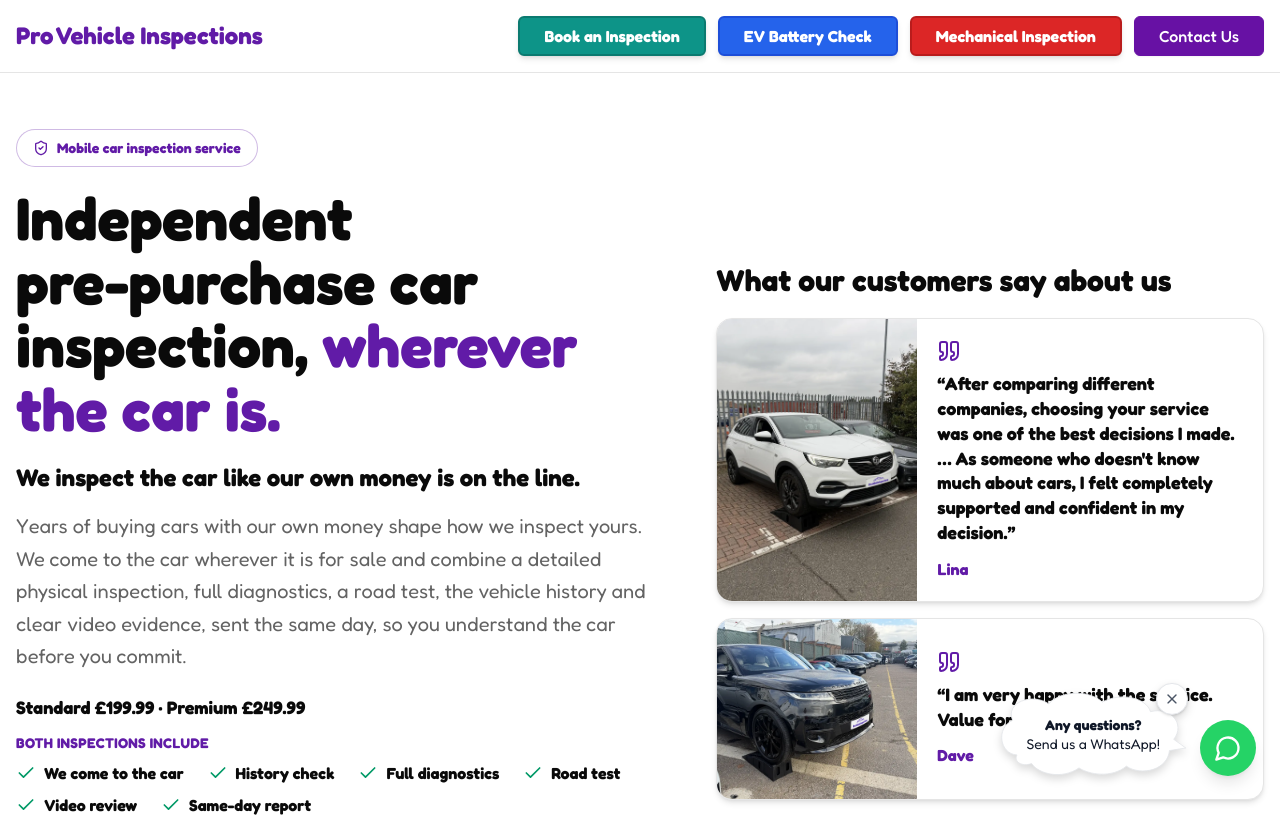
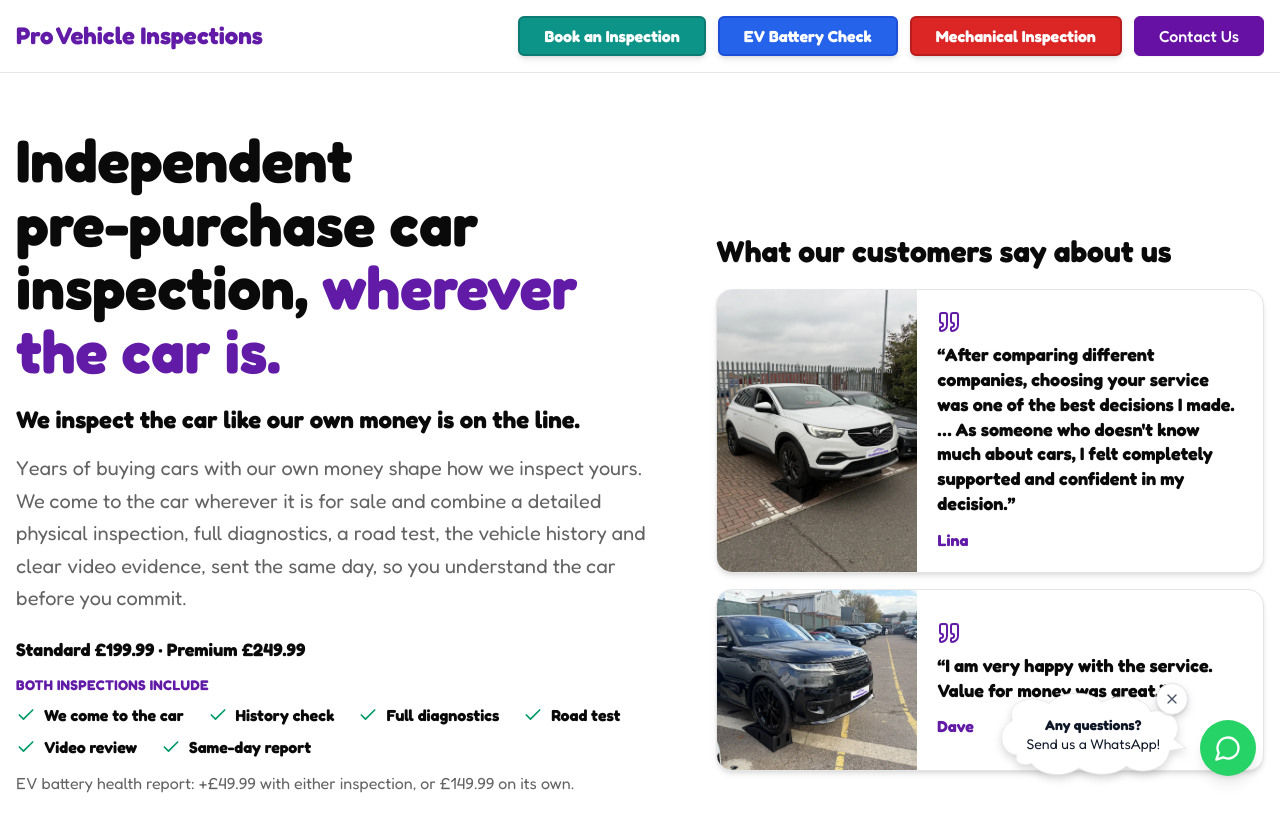
Before and after one commit to flyingfenman/ProVehicleInspections, a Next.js app: page / in a window 1280 px wide. Shown: the top 817 px of the page. Built offline with nearby package versions, Linux system fonts and the light colour scheme.

Commit message:
Remove 'Mobile car inspection service' badge from home hero (#45)
Claude-Session: https://claude.ai/code/session_01EnMSmXgYYzxEEmfDBRz53s

Co-authored-by: Claude <noreply@anthropic.com>

```diff
--- a/components/vehicle-inspections/sections/hero.tsx
+++ b/components/vehicle-inspections/sections/hero.tsx
@@ -1,4 +1,4 @@
-import { Check, ShieldCheck } from "lucide-react"
+import { Check } from "lucide-react"
 import { BookNowButton } from "../book-now-button"
 import { Reviews } from "./reviews"
 
@@ -6,7 +6,7 @@ const IN_BOTH = ["We come to the car", "History check", "Full diagnostics", "Roa
 
 // The title, the prices, what both inspections include and the first Book Now, with what customers say
 // beside it on a laptop and straight after it on a phone or tablet. The heading says what people searched
-// for (pre-purchase car inspection, independent, mobile car inspection service): Google rated the landing
+// for (pre-purchase car inspection, independent): Google rated the landing
 // page below average on every PVI ad keyword while the heading was the "own money" line alone, so that
 // line now sits under the heading instead.
 export function InspectionsHero() {
@@ -15,12 +15,7 @@ export function InspectionsHero() {
       <div className="container mx-auto px-4 py-8 sm:py-12 lg:py-10 xl:py-14">
         <div className="mx-auto max-w-4xl lg:grid lg:max-w-none lg:grid-cols-[minmax(0,1fr)_minmax(0,0.85fr)] lg:items-center lg:gap-10 xl:gap-14">
           <div>
-            <div className="hidden items-center gap-2 rounded-full border border-primary/30 bg-white px-4 py-2 text-sm font-bold text-primary sm:inline-flex">
-              <ShieldCheck className="h-4 w-4" />
-              Mobile car inspection service
-            </div>
-
-            <h1 className="text-4xl font-bold leading-[1.06] sm:mt-5 sm:text-5xl xl:text-6xl">
+            <h1 className="text-4xl font-bold leading-[1.06] sm:text-5xl xl:text-6xl">
               Independent <span className="whitespace-nowrap">pre-purchase</span> car inspection, <span className="text-primary">wherever the car is.</span>
             </h1>
 
```
